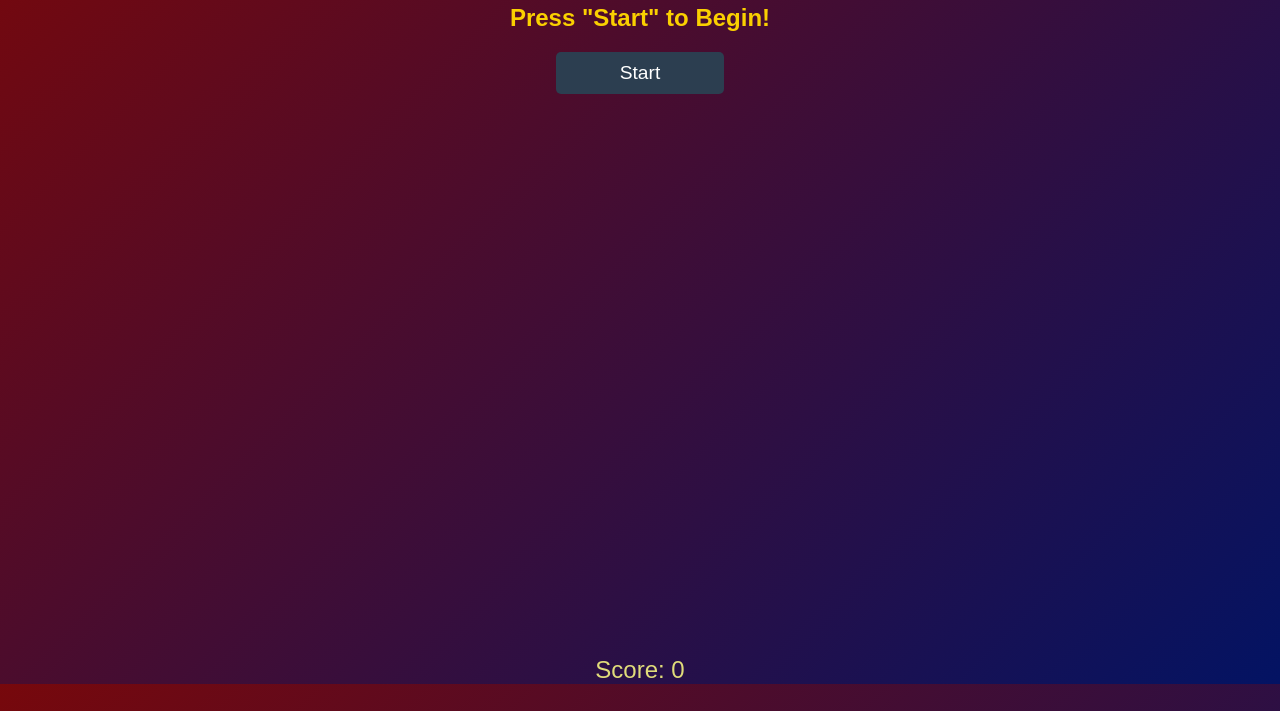
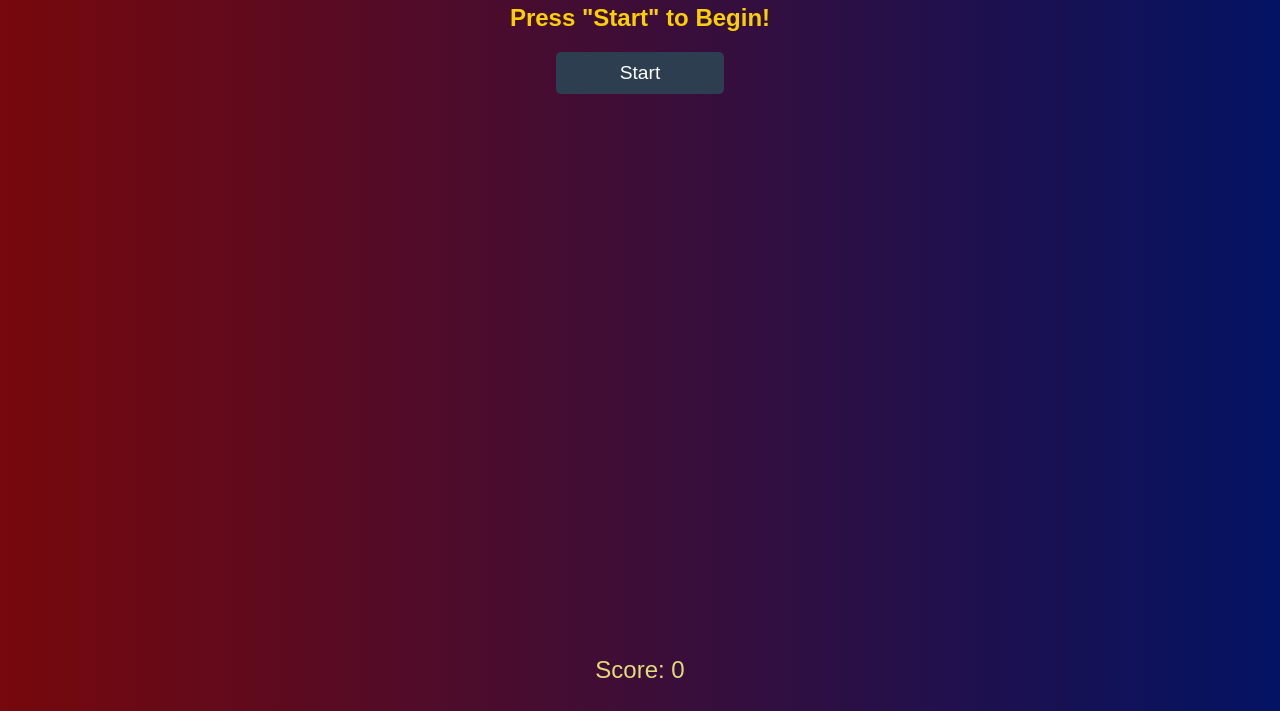
Before and after one commit to Satyam4755/Simon-Say-s-Game, a plain HTML site: page index.html in a window 1280 px wide. Shown: the part 89-800 px from the top of the page. Drawn offline with Linux system fonts and the light colour scheme.

Commit message:
index.html

```diff
--- a/index.html
+++ b/index.html
@@ -9,7 +9,7 @@
 body {
     font-family: 'Arial', sans-serif;
     text-align: center;
-    background: linear-gradient(135deg, #77080c, #031363);
+    background: linear-gradient(90deg, #77080c, #031363);
     margin: 0;
     padding: 0;
 }
```
